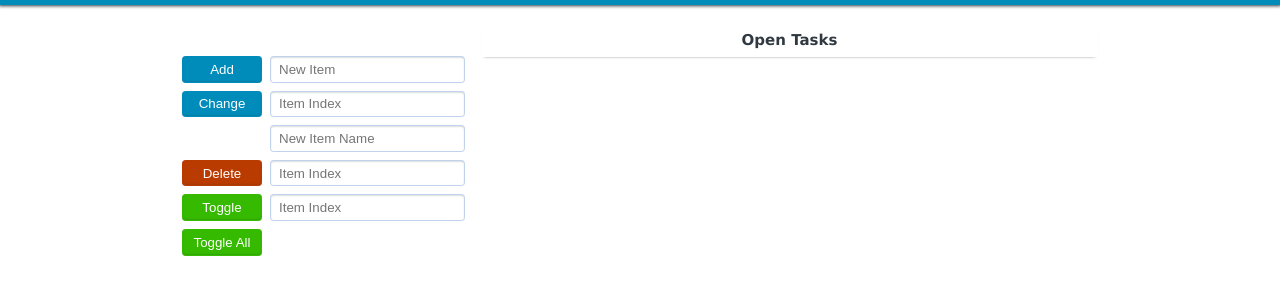
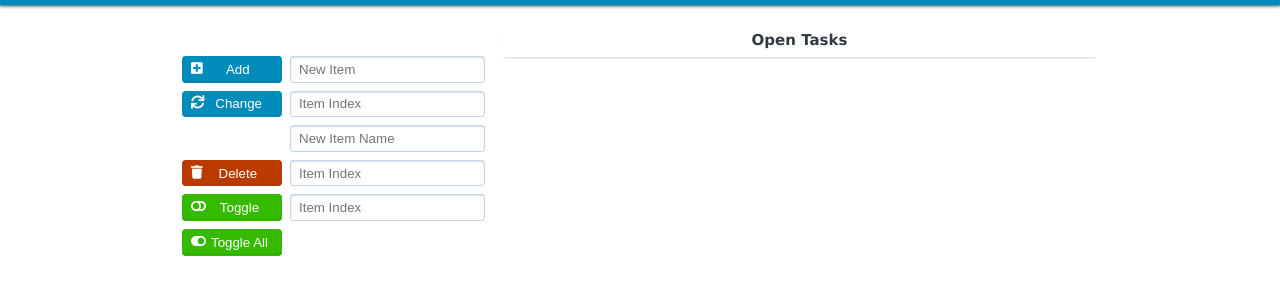
Before and after one commit to blacksag/To-Dos, a plain HTML site: page index.html in a window 1280 px wide. Shown: the part 41-336 px from the top of the page. Drawn offline with Linux system fonts and the light colour scheme.

Commit message:
ui improvement/add icon on buttons

```diff
--- a/index.html
+++ b/index.html
@@ -1,17 +1,23 @@
 <!DOCTYPE html>
 <html lang="en">
+
 <head>
     <meta charset="UTF-8">
     <meta name="viewport" content="width=device-width, initial-scale=1.0">
     <meta http-equiv="X-UA-Compatible" content="ie=edge">
     <title>My TODOS</title>
     <link rel="icon" sizes="192x192" href="icon.png">
+    <!-- font awesome icons -->
+    <link rel="stylesheet" href="https://use.fontawesome.com/releases/v5.11.2/css/all.css"
+        integrity="sha384-KA6wR/X5RY4zFAHpv/CnoG2UW1uogYfdnP67Uv7eULvTveboZJg0qUpmJZb5VqzN" crossorigin="anonymous">
     <link rel="stylesheet" href="styles.css">
 </head>
+
 <body>
 
     <div class="top-bar">
-        <img src="icon.png" height="30px"><h1>To-Do APP</h1>
+        <img src="icon.png" height="30px">
+        <h1>To-Do APP</h1>
     </div>
 
     <div class="wrapper">
@@ -19,7 +25,8 @@
         <div class="controls">
             <div class="control-group add-item">
                 <div class="control-group-buttons">
-                    <button id="btn_add_todo" onclick="handler.addTodos()" >Add</button>
+                    <button id="btn_add_todo" onclick="handler.addTodos()"><span
+                            class="fas btn-icon fa-plus-square"></span> Add</button>
                 </div>
                 <div class="control-group-inputs">
                     <input class="effect" type="text" id="todoAddTextInput" placeholder="New Item">
@@ -28,7 +35,8 @@
 
             <div class="control-group rename-item">
                 <div class="control-group-buttons">
-                    <button id="btn_change_todo" onclick="handler.changeTodos()">Change</button>
+                    <button id="btn_change_todo" onclick="handler.changeTodos()"><span
+                            class="fas btn-icon fa-sync"></span> Change</button>
                 </div>
                 <div class="control-group-inputs">
                     <input class="effect" type="number" id="todoChangePositionInput" placeholder="Item Index">
@@ -38,7 +46,8 @@
 
             <div class="control-group delete-item">
                 <div class="control-group-buttons">
-                    <button id="btn_delete_todo" onclick="handler.deleteTodos()" class="danger">Delete</button>
+                    <button id="btn_delete_todo" onclick="handler.deleteTodos()" class="danger"><span
+                            class="fas btn-icon fa-trash"></span> Delete</button>
                 </div>
                 <div class="control-group-inputs">
                     <input class="effect" type="number" id="todoDeletePositionInput" placeholder="Item Index">
@@ -47,7 +56,8 @@
 
             <div class="control-group toggle-item">
                 <div class="control-group-buttons">
-                    <button id="btn_toggle_completed" onclick="handler.toggleCompleted()" class="success">Toggle</button>
+                    <button id="btn_toggle_completed" onclick="handler.toggleCompleted()" class="success"><span
+                            class="fas btn-icon fa-toggle-off"></span> Toggle</button>
                 </div>
                 <div class="control-group-inputs">
                     <input class="effect" type="number" id="todoTogglePositionInput" placeholder="Item Index">
@@ -56,7 +66,8 @@
 
             <div class="control-group toggle-all-items">
                 <div class="control-group-buttons">
-                    <button id="btn_toggle_all" onclick="handler.toggleAll()" class="success">Toggle All</button>
+                    <button id="btn_toggle_all" onclick="handler.toggleAll()" class="success"><span
+                            class="fas btn-icon fa-toggle-on"></span> Toggle All</button>
                 </div>
             </div>
         </div>
@@ -70,4 +81,5 @@
 
     <script type="text/javascript" src="todos.js"></script>
 </body>
+
 </html>
--- a/styles.css
+++ b/styles.css
@@ -21,7 +21,8 @@ body {
 
 /* Form Controls */
 
-button, input {
+button,
+input {
     appearance: none;
     -moz-appearance: none;
     -webkit-appearance: none;
@@ -147,7 +148,7 @@ input:focus {
 
 .control-group-buttons {
     flex: none;
-    width: 80px;
+    width: 100px;
     margin-right: .5rem;
 }
 
@@ -179,7 +180,8 @@ input:focus {
 }
 
 .todos-container h2 {
-    position: relative; /* Give a higher stacking context to make box-shadow visible. */
+    position: relative;
+    /* Give a higher stacking context to make box-shadow visible. */
     margin: 0;
     text-align: center;
     font-size: 15px;
@@ -244,11 +246,11 @@ input:focus {
     border: 1px solid rgb(226, 226, 226);
 }
 
-.todos-container label:hover input ~ .todo-checkmark {
+.todos-container label:hover input~.todo-checkmark {
     border: 1px solid #ccc;
 }
 
-.todos-container label input:checked ~ .todo-checkmark {
+.todos-container label input:checked~.todo-checkmark {
     background-color: var(--success);
 }
 
@@ -258,7 +260,7 @@ input:focus {
     display: none;
 }
 
-.todos-container label input:checked ~ .todo-checkmark:after {
+.todos-container label input:checked~.todo-checkmark:after {
     display: block;
 }
 
@@ -277,3 +279,9 @@ input:focus {
 .todo-completed {
     text-decoration: line-through;
 }
+
+/* Button ICON */
+.btn-icon {
+    float: left;
+    clear: both;
+}
```
